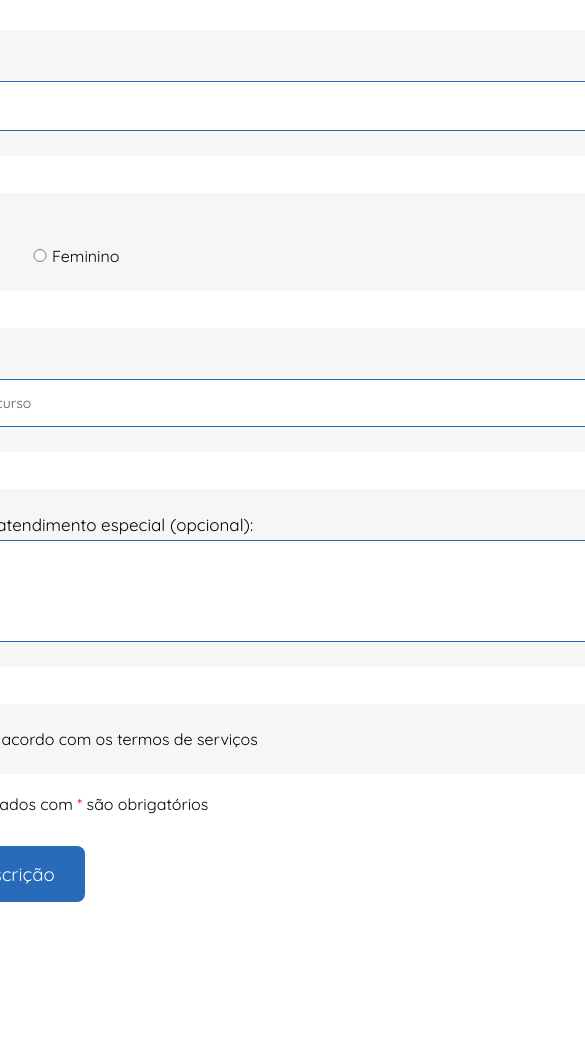
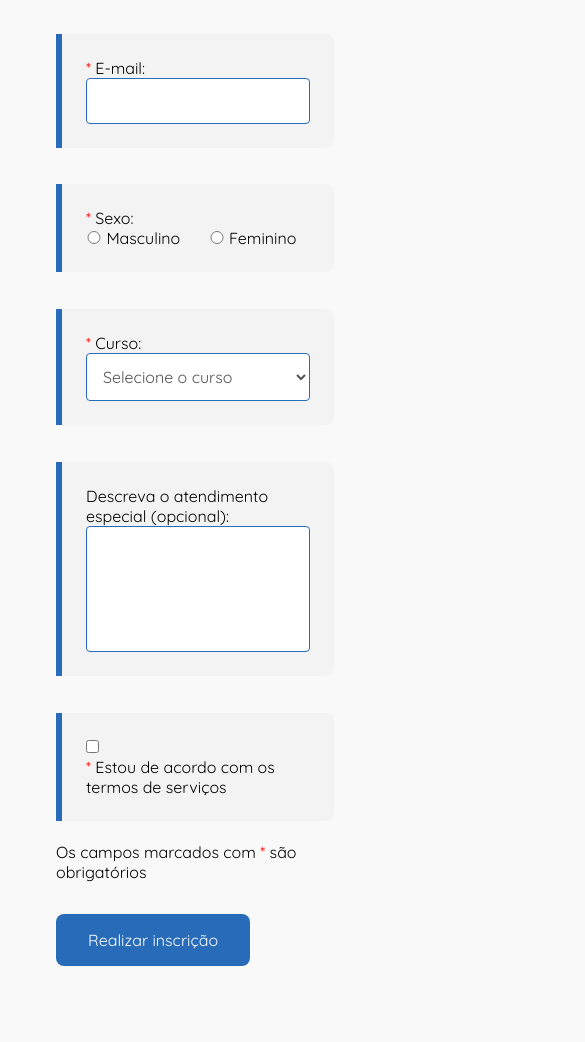
Before and after one commit to ThiagoSuchi/Front, a website built with Vite: page projetos/form-ligth-dark/index.html in a window 390 px wide. Shown: the part 450-1492 px from the top of the page, 585 px wide, since content can reach past the window. Built offline with nearby package versions, Linux system fonts and the light colour scheme.

Commit message:
Atividade formulário com tema dark - refatoração do css para deixar naturalmente responsivo...

```diff
--- a/projetos/form-ligth-dark/src/style.css
+++ b/projetos/form-ligth-dark/src/style.css
@@ -1,159 +1,131 @@
 * {
+  margin: 0;
   padding: 0;
-  margin: 0;
+  box-sizing: border-box;
   font-family: "Quicksand", sans-serif;
 }
 
 body {
-  gap: 16px;
-  margin: 20em;
-  height: 100vh;
   display: flex;
+  flex-direction: column;
   align-items: center;
-  flex-direction: column;
   justify-content: center;
+  gap: 1.5rem;
+  min-height: 100vh;
+  padding: 2rem;
+  background-color: #f9f9f9;
 }
 
-.hero-back {
-  width: 840px;
-  padding: 25px 24px;
+.container {
+  width: 100%;
+  max-width: 900px;
+  padding: 1.5rem;
   margin-bottom: 1.3rem;
+}
 
+.hero-back,
+.question,
+.question-sexo,
+.question-termos {
+  width: 100%;
+  max-width: 900px;
+  padding: 1.5rem;
+  margin-bottom: 1.3rem;
+  border-left: 6px solid #286BB9;
   border-top-right-radius: 8px;
-  background-color: #F1F1F199;
   border-bottom-right-radius: 8px;
-  border-left: 6px solid #286BB9;
+  background-color: #f1f1f199;
 }
 
 .hero {
   display: flex;
+  justify-content: space-between;
   margin-bottom: 3rem;
-  justify-content: space-between;
+  width: 100%;
+  max-width: 900px;
 }
 
 .hero button {
   padding: 10px;
   border: none;
+  background: transparent;
   cursor: pointer;
-  transition: all .1s ease-in-out;
-
-  background: transparent;
+  transition: all 0.2s ease-in-out;
 }
 
 .hero button:hover {
   color: white;
-  padding: 10px;
+  background-color: #2c62a0;
   border-radius: 100px;
-  background: #2c62a0;
 }
 
 #form {
-  gap: 16px;
   display: flex;
   flex-direction: column;
+  gap: 1rem;
+  width: 100%;
+  max-width: 900px;
 }
 
-.question {
-  gap: 5px;
-  width: 840px;
-  display: flex;
-  padding: 25px 24px;
-  margin-bottom: 1.3rem;
-  flex-direction: column;
-
-  background-color: #F1F1F199;
-  border-left: 6px solid #286BB9;
-  border-top-right-radius: 8px;
-  border-bottom-right-radius: 8px;
+.question input,
+#curso,
+.descricao textarea {
+  width: 100%;
+  padding: 0.75rem;
+  font-size: 1rem;
+  border: 1px solid #286BB9;
+  border-radius: 4px;
+  outline: none;
 }
 
-.question input {
-  width: 100%;
-  height: 3rem;
-  padding-left: 10px;
-  outline: none;
-
-  border-radius: 4px;
-  border: 1px solid #286BB9;
-}
-
-.question label, .qtn-curso label {
-  font-size: 17px;
+.question input::placeholder,
+#curso::placeholder,
+.descricao textarea::placeholder {
+  color: #535353;
 }
 
 span {
   color: red;
 }
 
-.question-sexo {
-  gap: 8px;
-  width: 840px;
-  display: flex;
-  padding: 25px 24px;
-  margin-bottom: 1.3rem;
-  flex-direction: column;
-
-  background-color: #F1F1F199;
-  border-left: 6px solid #286BB9;
-}
-
-#sexo-f {
-  margin-left: 30px;
+.question label,
+.qtn-curso label {
+  font-size: 1rem;
 }
 
 .question-sexo .sexo input {
   width: 1rem;
 }
 
-.qtn-curso  {
+#sexo-f {
+  margin-left: 1.5rem;
+}
+
+.qtn-curso {
   position: relative;
 }
 
 #curso {
-  width: 100%;
-  height: 3rem;
-  padding: 10px;
-  outline: none;
-  font-size: 14px;
   color: #535353;
-
-  border-radius: 4px;
   background: white;
-  border: 1px solid #286BB9;
-}
-
-.question-termos {
-  gap: 8px;
-  width: 840px;
-  display: flex;
-  padding: 25px 24px;
-  margin-bottom: 1.3rem;
-
-  background-color: #F1F1F199;
-  border-left: 6px solid #286BB9;
 }
 
 .descricao textarea {
-  outline: none;
-  padding: 10px;
   resize: none;
-  border-radius: 4px;
-  border: 1px solid #286BB9;
 }
 
 .paragrafo {
-  margin-bottom: 32px;
+  margin-bottom: 2rem;
 }
 
 .inscrever-se {
   border: none;
   color: white;
-  font-size: 14pt;
-  padding: 16px 30px;
-  transition: all .1s;
-
+  font-size: 1rem;
+  padding: 1rem 2rem;
   border-radius: 8px;
   background-color: #286BB9;
+  transition: background-color 0.2s;
 }
 
 .inscrever-se:hover {
```
